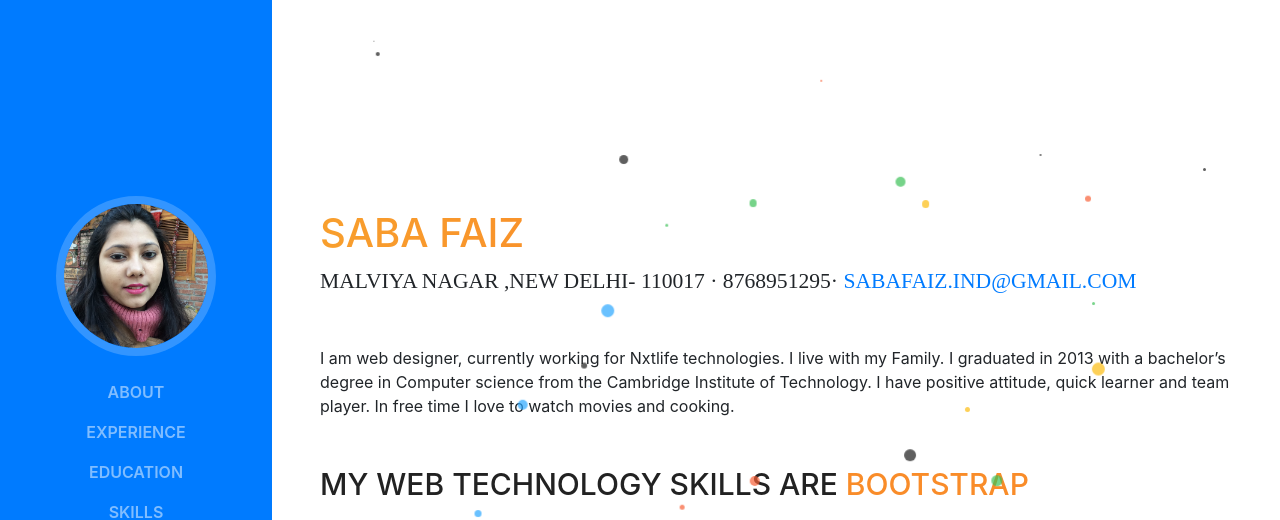
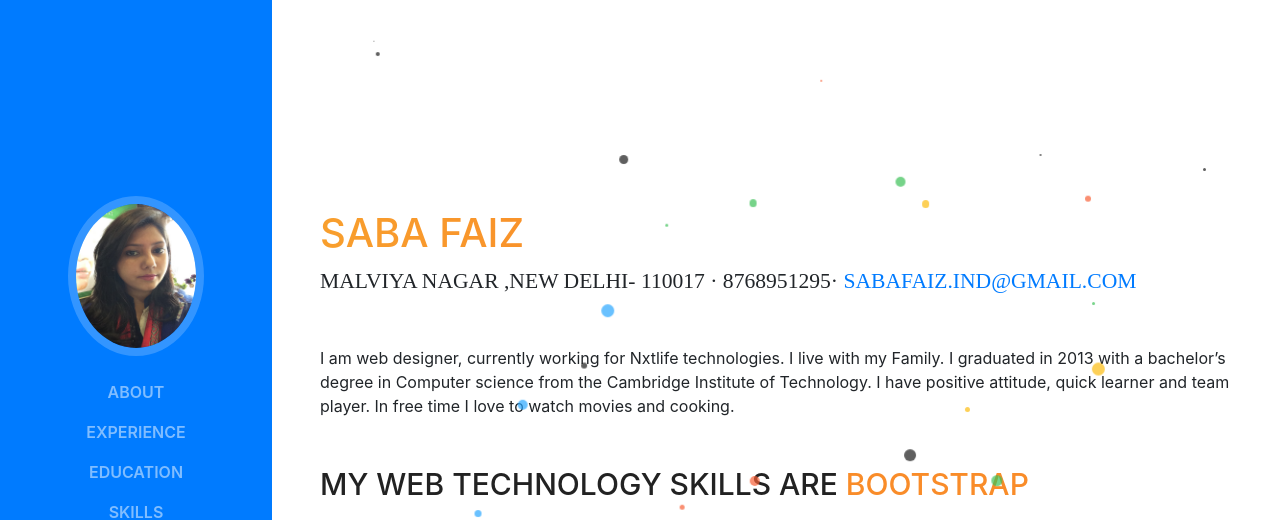
Before and after one commit to sabafaiz/sabafaiz.github.io, a website with bundled scripts: page index.html in a window 1280 px wide. Shown: the top 520 px of the page. Built offline with nearby package versions, Linux system fonts and the light colour scheme; a web font is replaced by a local one.

Commit message:
profile update

```diff
--- a/index.html
+++ b/index.html
@@ -33,7 +33,7 @@
     <a class="navbar-brand js-scroll-trigger" href="#page-top">
         <span class="d-block d-lg-none">SABA FAIZ</span>
         <span class="d-none d-lg-block">
-          <img class="img-fluid img-profile rounded-circle mx-auto mb-2" src="img/profile1.jpg" alt="">
+          <img class="img-fluid img-profile rounded-circle mx-auto mb-2" src="img/profile.jpg" alt="">
         </span>
       </a>
     <button class="navbar-toggler" type="button" data-toggle="collapse" data-target="#navbarSupportedContent" aria-controls="navbarSupportedContent"
```
